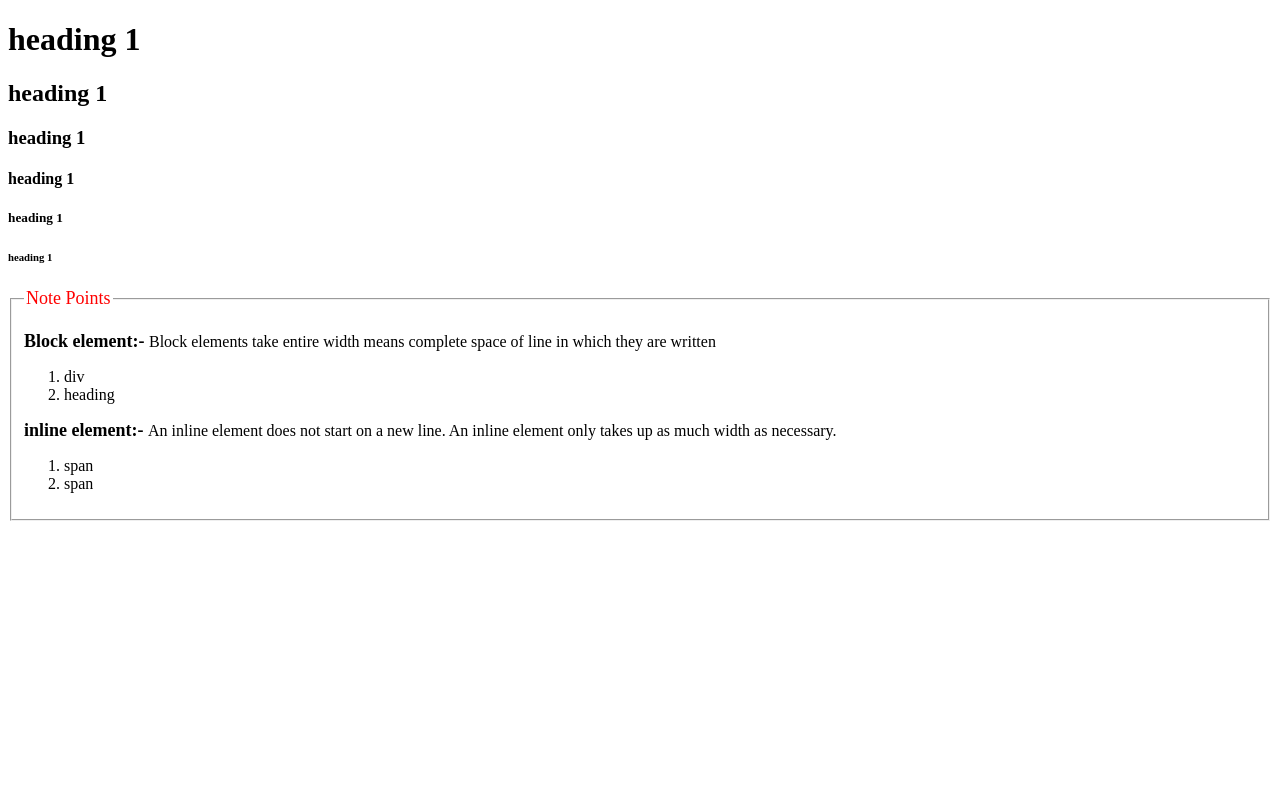
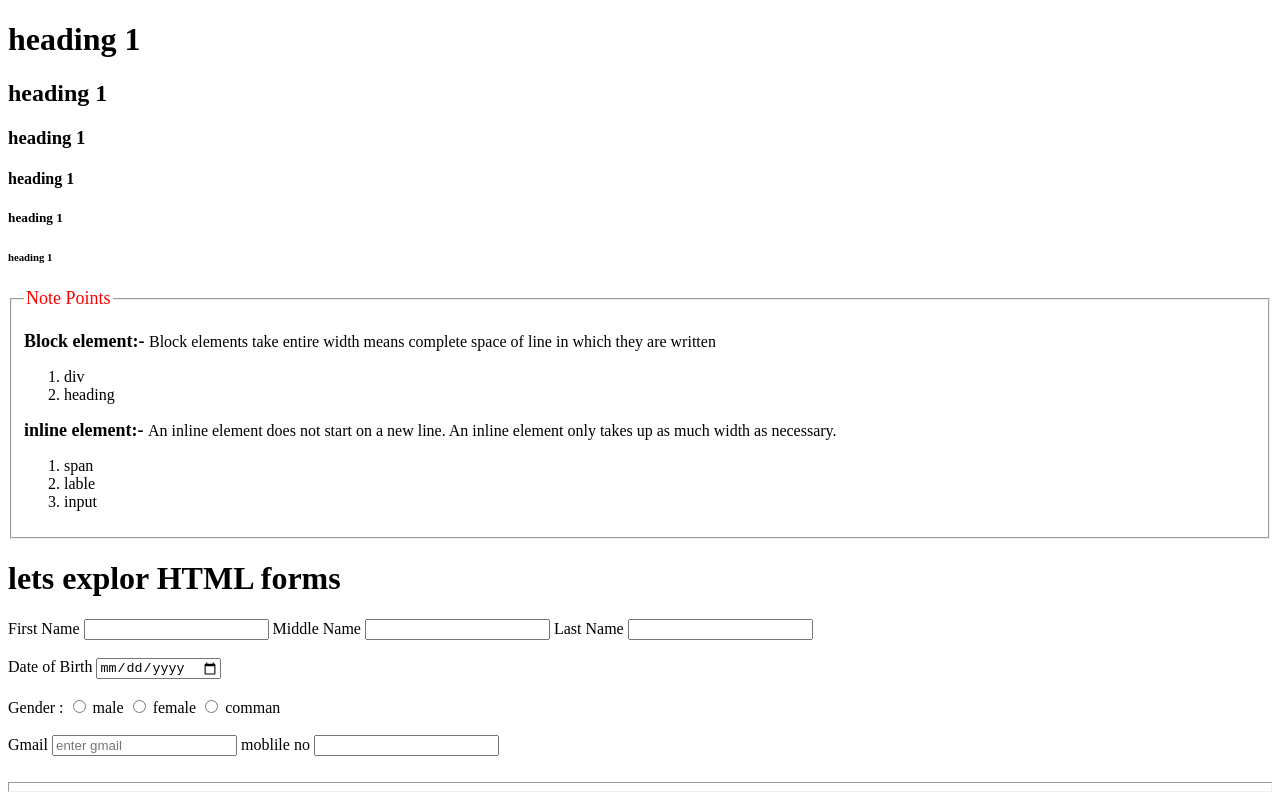
Before and after one commit to Abhisheh-patel/web_dev_classWork, a plain HTML site: page index.html in a window 1280 px wide. Drawn offline with Linux system fonts and the light colour scheme.

Commit message:
html form added

```diff
--- a/index.html
+++ b/index.html
@@ -26,11 +26,49 @@
         An inline element only takes up as much width as necessary. </p>
     <ol>
         <li>span</li>
-        <li>span</li>
+        <li>lable</li>
+        <li>input</li>
 
     </ol>
     </fieldset>
 
+    <h1>lets explor HTML forms </h1>
+
+    <form action= " " >
+        <label for= "F_n">First Name</label>
+        <input type="text" id="F_n" >
+        <label for="m_n">Middle Name</label>
+        <input type= "text" id="m_n">
+        <label for="l_n" >Last Name</label>
+        <input type= "text" id="l_n">
+        <br><br>
+        <label for="">Date of Birth</label>
+        <input type="date">
+        <br><br>
+        <label for="">Gender : </label>
+        <input type="radio" name="gender" id="c">
+        <label for="c">male</label>
+        <input type="radio" name="gender" id="a">
+        <label for="a">female</label>
+        <input type="radio" name="gender" id="b">
+        <label for="b">comman</label>
+        <br><br>
+
+        <label for="gmail"> Gmail </label>
+        <input type="gmail" id="gmail" placeholder="enter gmail">
+        <label for="">moblile no</label>
+        <input type="number">
+        <br><br>
+        <hr size="10px"\>
+
+
+
+
+
+
+
+    </form>
+
 
 </body>
 </html>
```
